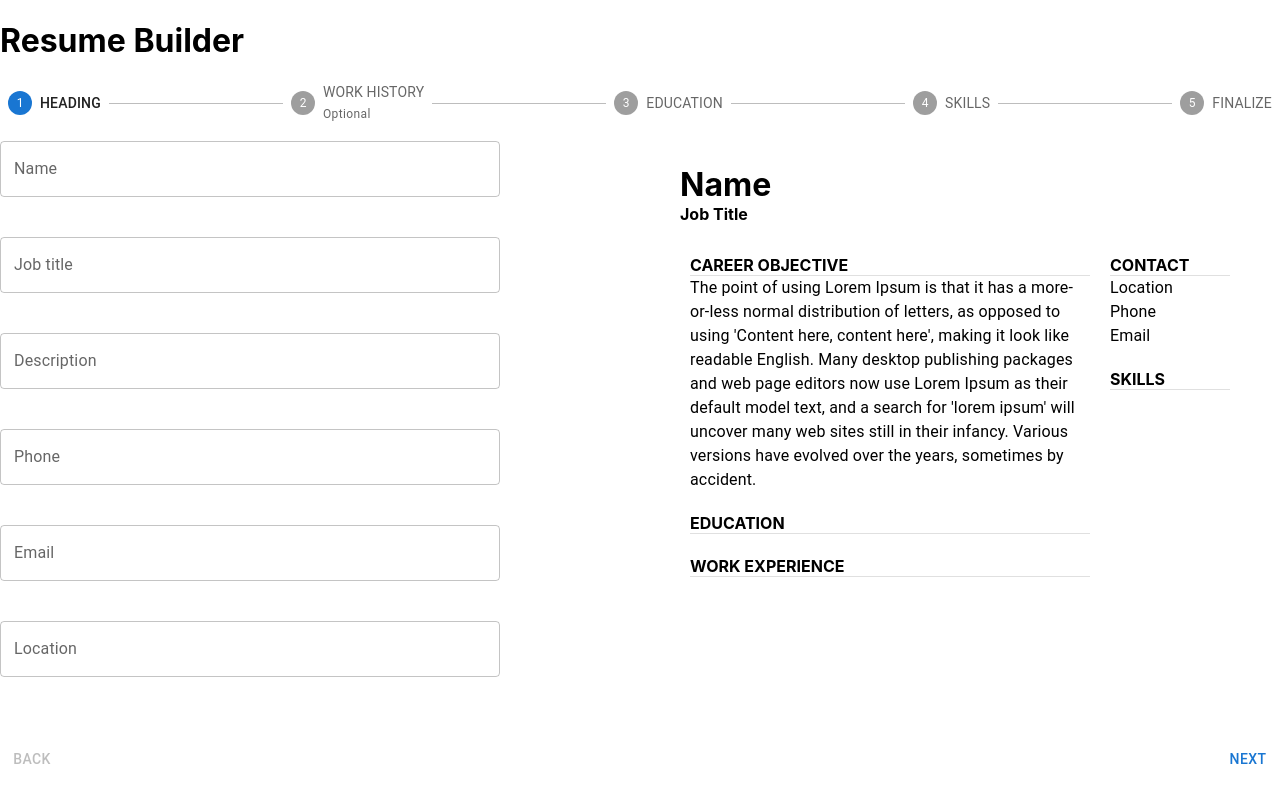
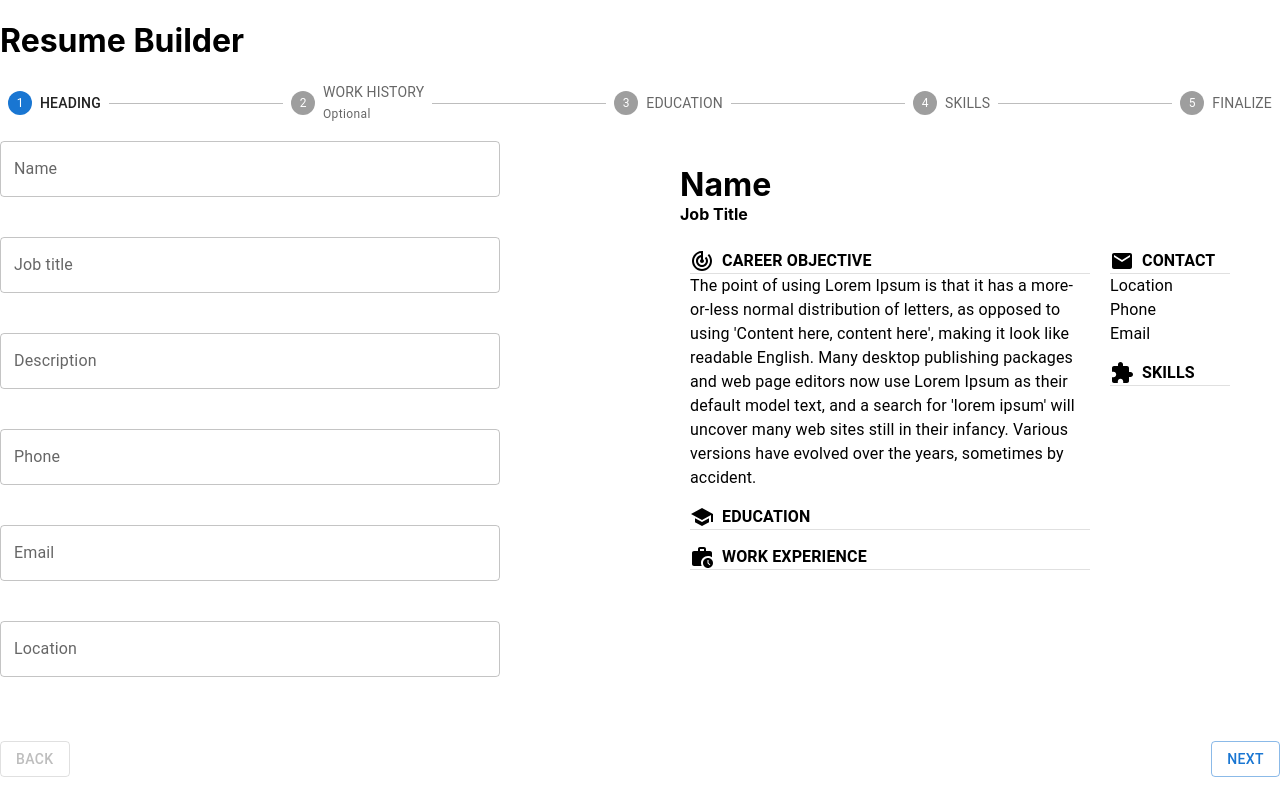
Before and after one commit to info-vivekranjan/Resume-builder, a React (Create React App) app: page / in a window 1280 px wide. Built offline with nearby package versions, Linux system fonts and the light colour scheme.

Commit message:
Ui Changes in resume

```diff
--- a/src/Components/ResumeBuilder.css
+++ b/src/Components/ResumeBuilder.css
@@ -10,6 +10,10 @@
 
 .subHeadingsTitle {
     margin-bottom: 0px;
+}
+
+.subHeadingStack {
+    margin-top: 15px;
 }
 
 .educationBox h4 {
--- a/src/Components/ResumeBuilder.jsx
+++ b/src/Components/ResumeBuilder.jsx
@@ -13,6 +13,12 @@ import { jsPDF } from "jspdf";
 import './ResumeBuilder.css';
 import { Divider } from "@mui/material";
 import TrackChangesIcon from '@mui/icons-material/TrackChanges';
+import SchoolIcon from '@mui/icons-material/School';
+import WorkHistoryIcon from '@mui/icons-material/WorkHistory';
+import EmailIcon from '@mui/icons-material/Email';
+import ExtensionIcon from '@mui/icons-material/Extension';
+import FileDownloadIcon from '@mui/icons-material/FileDownload';
+import { Stack } from "@mui/system";
 
 const steps = [
     "HEADING",
@@ -155,7 +161,7 @@ export default function ResumeBuilder() {
                 activeStep === steps.length ? (
                     <React.Fragment>
                         <Box style={{ width: '40%', margin: 'auto' }}>
-                            <Button onClick={printDocument}>Download</Button>
+                            <Button variant="outlined" endIcon={<FileDownloadIcon />} onClick={printDocument}>Download</Button>
                             <Box sx={{ p: '40px' }} ref={inputRef}>
                                 <Grid container>
                                     <Grid item xs={12}>
@@ -163,11 +169,17 @@ export default function ResumeBuilder() {
                                         <h4 className="jobTitleClass">{query.jobtitle || "Job Title"}</h4>
                                     </Grid>
                                     <Grid item xs={9} sx={{ p: '10px' }}>
-                                        <h4 className="subHeadingsTitle">CAREER OBJECTIVE</h4>
+                                        <Stack direction="row" alignItems="center" gap={1} className="subHeadingStack" >
+                                            <TrackChangesIcon />
+                                            <Typography className="subHeadingsTitle" variant="body1"><b>CAREER OBJECTIVE</b></Typography>
+                                        </Stack>
                                         <Divider />
                                         <Typography>{query.description || "The point of using Lorem Ipsum is that it has a more-or-less normal distribution of letters, as opposed to using 'Content here, content here', making it look like readable English. Many desktop publishing packages and web page editors now use Lorem Ipsum as their default model text, and a search for 'lorem ipsum' will uncover many web sites still in their infancy. Various versions have evolved over the years, sometimes by accident."}</Typography>
 
-                                        <h4 className="subHeadingsTitle">EDUCATION</h4>
+                                        <Stack direction="row" alignItems="center" gap={1} className="subHeadingStack" >
+                                            <SchoolIcon />
+                                            <Typography className="subHeadingsTitle" variant="body1"><b>EDUCATION</b></Typography>
+                                        </Stack>
                                         <Divider />
                                         <>
                                             {
@@ -180,7 +192,11 @@ export default function ResumeBuilder() {
                                                 })
                                             }
                                         </>
-                                        <h4 className="subHeadingsTitle">WORK EXPERIENCE</h4>
+                                        <Stack direction="row" alignItems="center" gap={1} className="subHeadingStack" >
+                                            <WorkHistoryIcon />
+                                            <Typography className="subHeadingsTitle" variant="body1" ><b>WORK EXPERIENCE</b></Typography>
+                                        </Stack>
+
                                         <Divider />
                                         <>
                                             {
@@ -199,12 +215,18 @@ export default function ResumeBuilder() {
                                         </>
                                     </Grid>
                                     <Grid item xs={3} sx={{ p: '10px' }}>
-                                        <h4 className="subHeadingsTitle">CONTACT</h4>
+                                        <Stack direction="row" alignItems="center" gap={1} className="subHeadingStack" >
+                                            <EmailIcon />
+                                            <Typography className="subHeadingsTitle" variant="body1"><b>CONTACT</b></Typography>
+                                        </Stack>
                                         <Divider />
                                         <Typography>{query.location || "Location"}</Typography>
                                         <Typography>{query.phone || "Phone"}</Typography>
                                         <Typography>{query.email || "Email"}</Typography>
-                                        <h4 className="subHeadingsTitle">SKILLS</h4>
+                                        <Stack direction="row" alignItems="center" gap={1} className="subHeadingStack" >
+                                            <ExtensionIcon />
+                                            <Typography className="subHeadingsTitle" variant="body1"><b>SKILLS</b></Typography>
+                                        </Stack>
                                         <Divider />
                                         <ul>
                                             {addSkill.map((item) => {
@@ -217,7 +239,7 @@ export default function ResumeBuilder() {
                         </Box>
                         <Box sx={{ display: "flex", flexDirection: "row", pt: 2 }}>
                             <Box sx={{ flex: "1 1 auto" }} />
-                            <Button onClick={handleReset}>Reset</Button>
+                            <Button variant="outlined" onClick={handleReset}>Reset</Button>
                         </Box>
                     </React.Fragment>
                 ) : (
@@ -343,7 +365,7 @@ export default function ResumeBuilder() {
                                         <br />
                                         <br />
                                         <Box>
-                                            <Button onClick={handleAddWorkExperience}>Add</Button>
+                                            <Button variant="outlined" onClick={handleAddWorkExperience}>Add</Button>
                                         </Box>
                                     </Box>
                                 }
@@ -381,7 +403,7 @@ export default function ResumeBuilder() {
                                         <br />
                                         <br />
                                         <Box>
-                                            <Button onClick={handleAddEducation}>
+                                            <Button variant="outlined" onClick={handleAddEducation}>
                                                 Add
                                             </Button>
                                         </Box>
@@ -399,7 +421,7 @@ export default function ResumeBuilder() {
                                             <TextField fullWidth placeholder='Skills' name='skills' onChange={handleQueryChange} label="Skills" id="skills" />
                                         </Box>
                                         <Box>
-                                            <Button onClick={handleAddSkills}>
+                                            <Button variant="outlined" onClick={handleAddSkills}>
                                                 Add
                                             </Button>
                                         </Box>
@@ -421,11 +443,17 @@ export default function ResumeBuilder() {
                                                 <h4 className="jobTitleClass">{query.jobtitle || "Job Title"}</h4>
                                             </Grid>
                                             <Grid item xs={9} sx={{ p: '10px' }}>
-                                                <h4 className="subHeadingsTitle">CAREER OBJECTIVE</h4>
+                                                <Stack direction="row" alignItems="center" gap={1} className="subHeadingStack" >
+                                                    <TrackChangesIcon />
+                                                    <Typography className="subHeadingsTitle" variant="body1"><b>CAREER OBJECTIVE</b></Typography>
+                                                </Stack>
                                                 <Divider />
                                                 <Typography>{query.description || "The point of using Lorem Ipsum is that it has a more-or-less normal distribution of letters, as opposed to using 'Content here, content here', making it look like readable English. Many desktop publishing packages and web page editors now use Lorem Ipsum as their default model text, and a search for 'lorem ipsum' will uncover many web sites still in their infancy. Various versions have evolved over the years, sometimes by accident."}</Typography>
 
-                                                <h4 className="subHeadingsTitle">EDUCATION</h4>
+                                                <Stack direction="row" alignItems="center" gap={1} className="subHeadingStack" >
+                                                    <SchoolIcon />
+                                                    <Typography className="subHeadingsTitle" variant="body1"><b>EDUCATION</b></Typography>
+                                                </Stack>
                                                 <Divider />
                                                 <>
                                                     {
@@ -438,7 +466,11 @@ export default function ResumeBuilder() {
                                                         })
                                                     }
                                                 </>
-                                                <h4 className="subHeadingsTitle">WORK EXPERIENCE</h4>
+                                                <Stack direction="row" alignItems="center" gap={1} className="subHeadingStack" >
+                                                    <WorkHistoryIcon />
+                                                    <Typography className="subHeadingsTitle" variant="body1" ><b>WORK EXPERIENCE</b></Typography>
+                                                </Stack>
+
                                                 <Divider />
                                                 <>
                                                     {
@@ -457,12 +489,18 @@ export default function ResumeBuilder() {
                                                 </>
                                             </Grid>
                                             <Grid item xs={3} sx={{ p: '10px' }}>
-                                                <h4 className="subHeadingsTitle">CONTACT</h4>
+                                                <Stack direction="row" alignItems="center" gap={1} className="subHeadingStack" >
+                                                    <EmailIcon />
+                                                    <Typography className="subHeadingsTitle" variant="body1"><b>CONTACT</b></Typography>
+                                                </Stack>
                                                 <Divider />
                                                 <Typography>{query.location || "Location"}</Typography>
                                                 <Typography>{query.phone || "Phone"}</Typography>
                                                 <Typography>{query.email || "Email"}</Typography>
-                                                <h4 className="subHeadingsTitle">SKILLS</h4>
+                                                <Stack direction="row" alignItems="center" gap={1} className="subHeadingStack" >
+                                                    <ExtensionIcon />
+                                                    <Typography className="subHeadingsTitle" variant="body1"><b>SKILLS</b></Typography>
+                                                </Stack>
                                                 <Divider />
                                                 <ul>
                                                     {addSkill.map((item) => {
@@ -477,6 +515,7 @@ export default function ResumeBuilder() {
                         </Grid>
                         <Box sx={{ display: "flex", flexDirection: "row", pt: 2 }}>
                             <Button
+                                variant="outlined"
                                 color="inherit"
                                 disabled={activeStep === 0}
                                 onClick={handleBack}
@@ -486,12 +525,12 @@ export default function ResumeBuilder() {
                             </Button>
                             <Box sx={{ flex: "1 1 auto" }} />
                             {isStepOptional(activeStep) && (
-                                <Button color="inherit" onClick={handleSkip} sx={{ mr: 1 }}>
+                                <Button variant="outlined" color="inherit" onClick={handleSkip} sx={{ mr: 1 }}>
                                     Skip
                                 </Button>
                             )}
 
-                            <Button onClick={handleNext}>
+                            <Button variant="outlined" onClick={handleNext}>
                                 {activeStep === steps.length - 1 ? "Finish" : "Next"}
                             </Button>
                         </Box>
```
